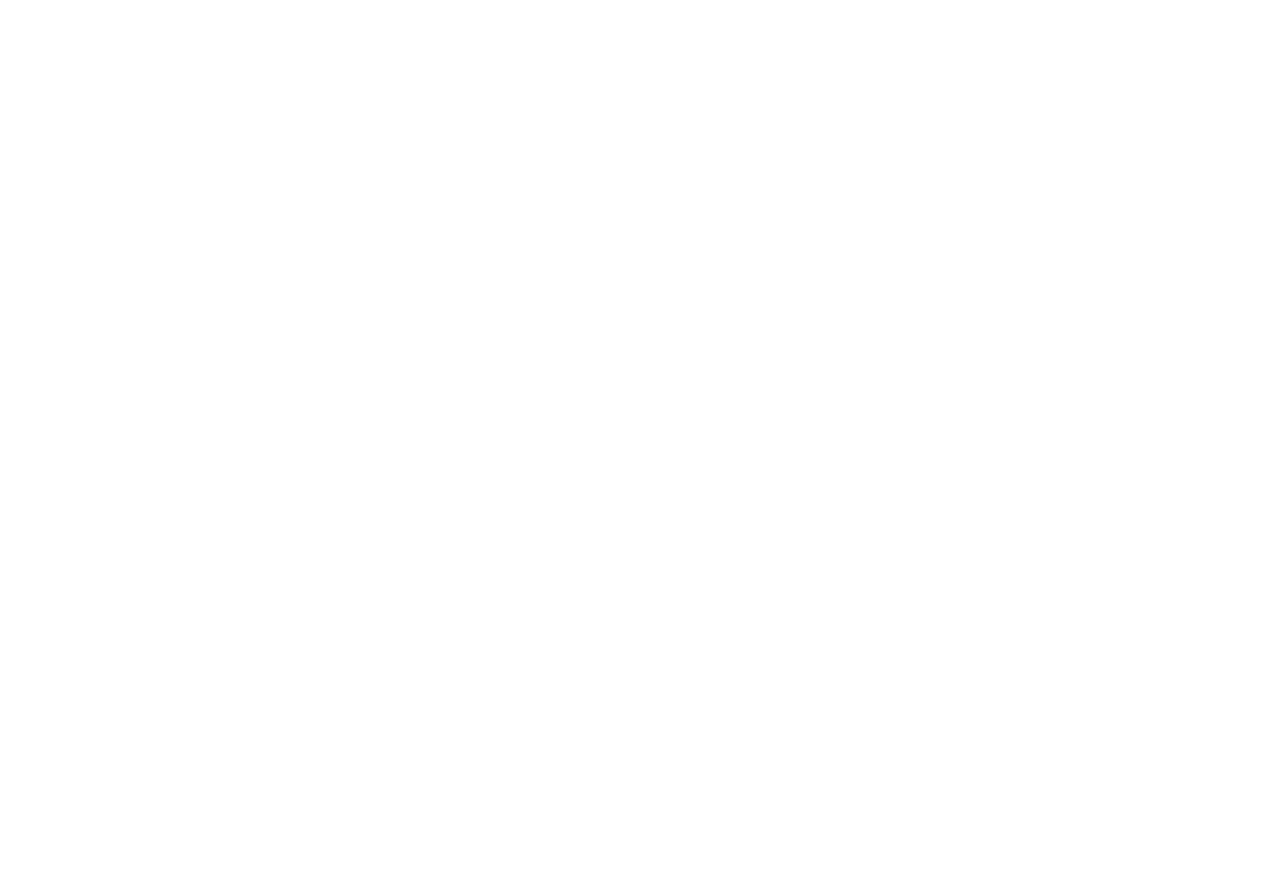
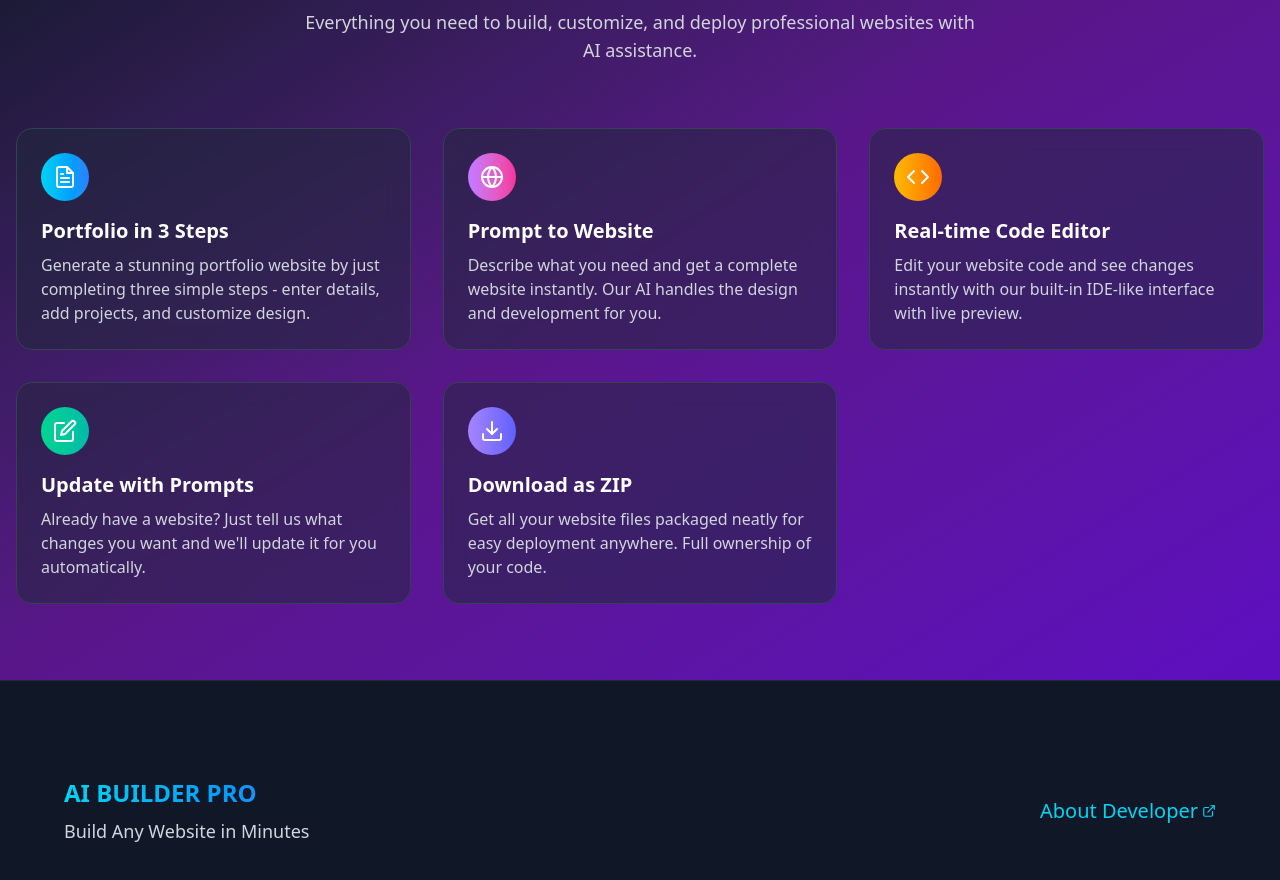
Before and after one commit to anurag-tiw-ari/AIWEBSITEBUILDER, a React (Vite) app in the folder frontendp/: page / in a window 1280 px wide. Shown: the part 920-1800 px from the top of the page. Before the commit the page ends 800 px from the top, so only its background shows below. Built offline with nearby package versions, Linux system fonts and the light colour scheme.

Commit message:
HomePage UI updated

```diff
--- a/frontendp/src/pages/HomePage.jsx
+++ b/frontendp/src/pages/HomePage.jsx
@@ -2,11 +2,14 @@
 import { Link } from 'react-router';
 import { motion } from 'framer-motion';
 import { FiUser, FiLayers, FiCode, FiGlobe, FiFileText, FiArrowRight } from 'react-icons/fi';
+import Features from '../components/Features';
+import Footer from '../components/Footer';
 
 const HomePage = () => {
   const [activeTab, setActiveTab] = useState('portfolio');
 
   return (
+    <>
     <div className="min-h-screen bg-gradient-to-br from-gray-900 via-purple-900 to-violet-800 text-white overflow-hidden">
 
       <div className="container mx-auto px-4 h-screen flex flex-col">
@@ -92,6 +95,7 @@
                     <div className="relative">
                       <input
                         type="text"
+                        disabled={true}
                         placeholder="e.g. 'A modern restaurant website with menu'"
                         className="w-full bg-gray-700/50 border border-gray-600 rounded-lg py-3 px-4 pr-12 focus:outline-none focus:ring-2 focus:ring-purple-400/50"
                       />
@@ -101,9 +105,12 @@
                     </div>
                   </div>
 
+                  <Link to="/user/website">
                   <button className="inline-flex items-center gap-2 mt-2 px-6 py-3 bg-gradient-to-r from-cyan-400 to-blue-500 rounded-lg font-medium hover:shadow-lg hover:shadow-cyan-400/20 transition-all">
-                    Generate Website <FiArrowRight />
+                  Generate Website <FiArrowRight />
+
                   </button>
+                  </Link>
                 </div>
               </div>
             )}
@@ -146,7 +153,10 @@
           </motion.div>
         </div>
       </div>
+      <Features />
+      <Footer />
     </div>
+    </>
   );
 };
 
```
